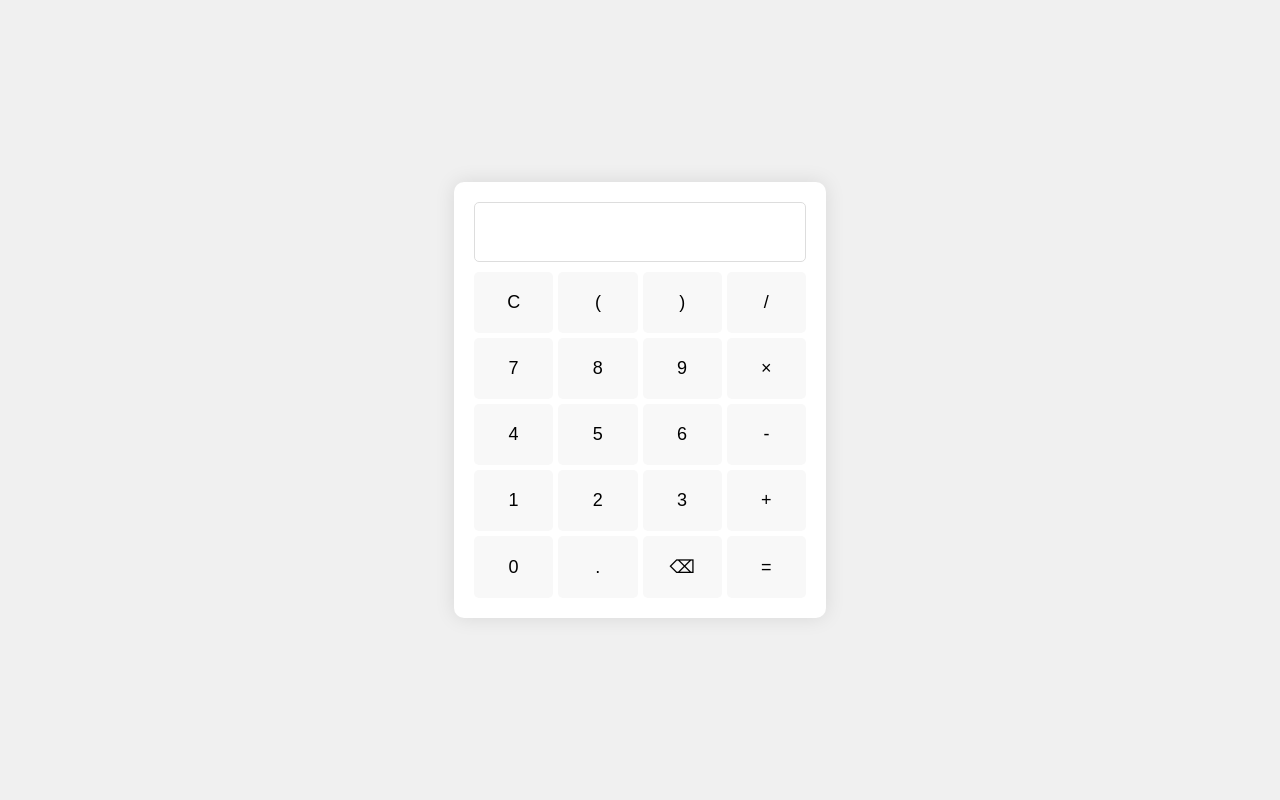
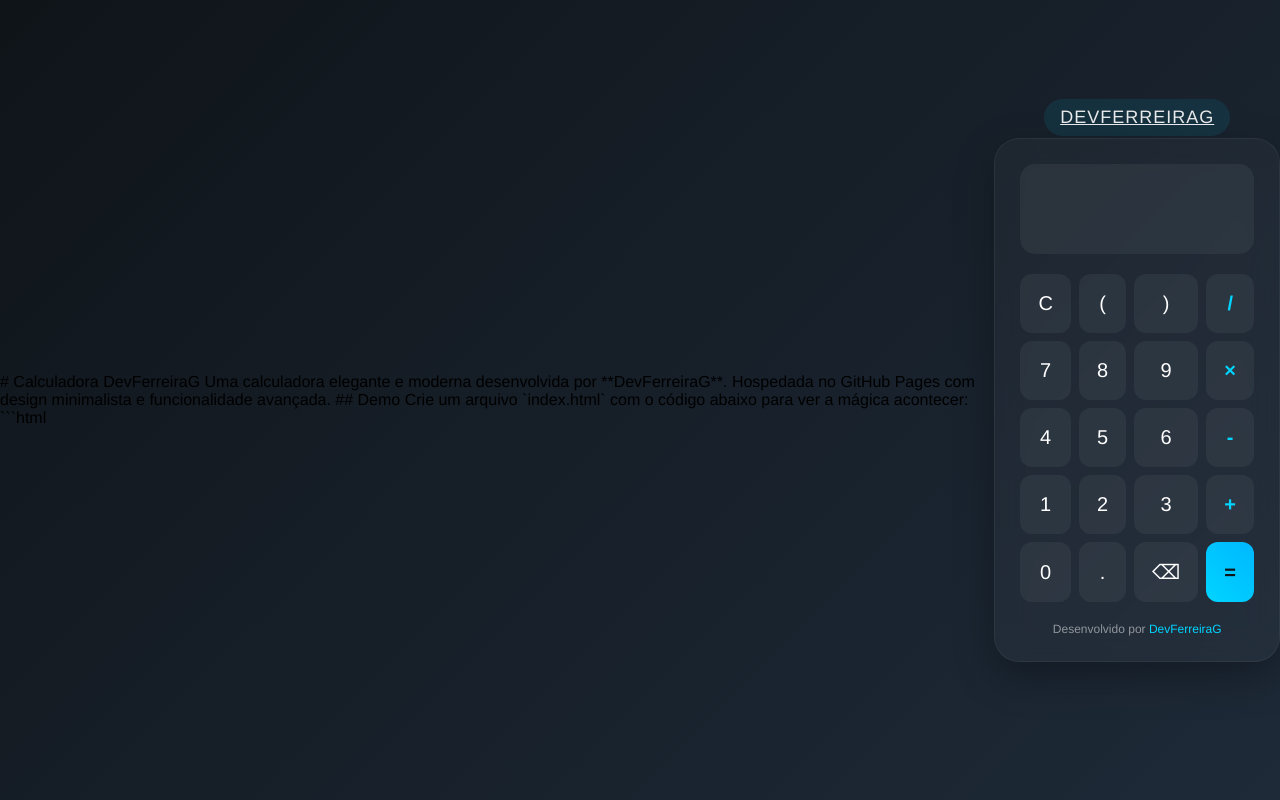
Before and after one commit to FuturoDevJunior/Calculadora, a plain HTML site: page index.html in a window 1280 px wide. Drawn offline with Linux system fonts and the light colour scheme.

Commit message:
Update index.html

````diff
--- a/index.html
+++ b/index.html
@@ -1,37 +1,222 @@
+# Calculadora DevFerreiraG
+
+Uma calculadora elegante e moderna desenvolvida por **DevFerreiraG**. Hospedada no GitHub Pages com design minimalista e funcionalidade avançada.
+
+## Demo
+
+Crie um arquivo `index.html` com o código abaixo para ver a mágica acontecer:
+
+```html
 <!DOCTYPE html>
 <html lang="pt-br">
 <head>
     <meta charset="UTF-8">
     <meta name="viewport" content="width=device-width, initial-scale=1.0">
-    <title>Calculadora</title>
-    <link rel="stylesheet" href="styles.css">
+    <title>Calculadora | DevFerreiraG</title>
+    <style>
+        * {
+            margin: 0;
+            padding: 0;
+            box-sizing: border-box;
+            font-family: 'Helvetica Neue', Arial, sans-serif;
+        }
+
+        body {
+            display: flex;
+            justify-content: center;
+            align-items: center;
+            min-height: 100vh;
+            background: linear-gradient(135deg, #0f1419, #1e2a38);
+            overflow: hidden;
+        }
+
+        .calculator {
+            position: relative;
+            background: rgba(255, 255, 255, 0.03);
+            backdrop-filter: blur(15px);
+            border-radius: 25px;
+            padding: 25px;
+            box-shadow: 0 15px 40px rgba(0, 0, 0, 0.3);
+            border: 1px solid rgba(255, 255, 255, 0.05);
+            width: 340px;
+        }
+
+        .brand {
+            position: absolute;
+            top: -40px;
+            left: 50%;
+            transform: translateX(-50%);
+            color: #ffffff;
+            font-size: 18px;
+            font-weight: 500;
+            letter-spacing: 1px;
+            text-transform: uppercase;
+            opacity: 0.9;
+            padding: 8px 16px;
+            background: rgba(0, 212, 255, 0.1);
+            border-radius: 20px;
+            transition: all 0.3s ease;
+        }
+
+        .brand:hover {
+            background: rgba(0, 212, 255, 0.2);
+            opacity: 1;
+        }
+
+        #display {
+            width: 100%;
+            height: 90px;
+            background: rgba(255, 255, 255, 0.05);
+            border: none;
+            border-radius: 15px;
+            padding: 20px;
+            font-size: 32px;
+            color: #ffffff;
+            text-align: right;
+            margin-bottom: 20px;
+            outline: none;
+            transition: all 0.3s ease;
+        }
+
+        #display:focus {
+            background: rgba(255, 255, 255, 0.08);
+        }
+
+        .buttons {
+            display: grid;
+            grid-template-columns: repeat(4, 1fr);
+            gap: 8px;
+        }
+
+        button {
+            padding: 18px;
+            font-size: 20px;
+            border: none;
+            border-radius: 12px;
+            background: rgba(255, 255, 255, 0.05);
+            color: #ffffff;
+            cursor: pointer;
+            transition: all 0.3s ease;
+        }
+
+        button:hover {
+            background: rgba(255, 255, 255, 0.15);
+            transform: scale(1.05);
+        }
+
+        button:active {
+            background: rgba(255, 255, 255, 0.25);
+            transform: scale(0.98);
+        }
+
+        .operator {
+            color: #00d4ff;
+            font-weight: 600;
+        }
+
+        .equals {
+            background: linear-gradient(45deg, #00d4ff, #00b8ff);
+            color: #0f1419;
+            font-weight: 600;
+        }
+
+        .equals:hover {
+            background: linear-gradient(45deg, #00b8ff, #009cff);
+            transform: scale(1.05);
+        }
+
+        .footer {
+            text-align: center;
+            margin-top: 20px;
+            font-size: 12px;
+            color: rgba(255, 255, 255, 0.5);
+        }
+
+        .footer a {
+            color: #00d4ff;
+            text-decoration: none;
+            transition: color 0.3s ease;
+        }
+
+        .footer a:hover {
+            color: #00b8ff;
+            text-decoration: underline;
+        }
+    </style>
 </head>
 <body>
     <div class="calculator">
+        <a href="https://linkedin.com/in/DevFerreiraG" target="_blank" class="brand">DevFerreiraG</a>
         <input type="text" id="display" readonly>
         <div class="buttons">
             <button onclick="clearDisplay()">C</button>
             <button onclick="appendToDisplay('(')">(</button>
             <button onclick="appendToDisplay(')')">)</button>
-            <button onclick="appendToDisplay('/')">/</button>
+            <button class="operator" onclick="appendToDisplay('/')">/</button>
             <button onclick="appendToDisplay('7')">7</button>
             <button onclick="appendToDisplay('8')">8</button>
             <button onclick="appendToDisplay('9')">9</button>
-            <button onclick="appendToDisplay('*')">×</button>
+            <button class="operator" onclick="appendToDisplay('*')">×</button>
             <button onclick="appendToDisplay('4')">4</button>
             <button onclick="appendToDisplay('5')">5</button>
             <button onclick="appendToDisplay('6')">6</button>
-            <button onclick="appendToDisplay('-')">-</button>
+            <button class="operator" onclick="appendToDisplay('-')">-</button>
             <button onclick="appendToDisplay('1')">1</button>
             <button onclick="appendToDisplay('2')">2</button>
             <button onclick="appendToDisplay('3')">3</button>
-            <button onclick="appendToDisplay('+')">+</button>
+            <button class="operator" onclick="appendToDisplay('+')">+</button>
             <button onclick="appendToDisplay('0')">0</button>
             <button onclick="appendToDisplay('.')">.</button>
             <button onclick="deleteLast()">⌫</button>
-            <button onclick="calculate()">=</button>
+            <button class="equals" onclick="calculate()">=</button>
+        </div>
+        <div class="footer">
+            Desenvolvido por <a href="https://linkedin.com/in/DevFerreiraG" target="_blank">DevFerreiraG</a>
         </div>
     </div>
-    <script src="script.js"></script>
+
+    <script>
+        function appendToDisplay(value) {
+            document.getElementById('display').value += value;
+        }
+
+        function clearDisplay() {
+            document.getElementById('display').value = '';
+        }
+
+        function deleteLast() {
+            let current = document.getElementById('display').value;
+            document.getElementById('display').value = current.slice(0, -1);
+        }
+
+        function calculate() {
+            try {
+                let expression = document.getElementById('display').value;
+                expression = expression.replace('×', '*');
+                let result = eval(expression);
+                if (Number.isFinite(result)) {
+                    document.getElementById('display').value = result.toFixed(2).replace(/\.?0+$/, '');
+                } else {
+                    throw new Error('Invalid result');
+                }
+            } catch (error) {
+                document.getElementById('display').value = 'Erro';
+                setTimeout(clearDisplay, 1000);
+            }
+        }
+
+        document.addEventListener('keydown', function(event) {
+            const key = event.key;
+            if (/[0-9]/.test(key)) appendToDisplay(key);
+            if (key === '+') appendToDisplay('+');
+            if (key === '-') appendToDisplay('-');
+            if (key === '*') appendToDisplay('×');
+            if (key === '/') appendToDisplay('/');
+            if (key === '.') appendToDisplay('.');
+            if (key === 'Enter') calculate();
+            if (key === 'Backspace') deleteLast();
+            if (key === 'Escape') clearDisplay();
+        });
+    </script>
 </body>
 </html>
````
